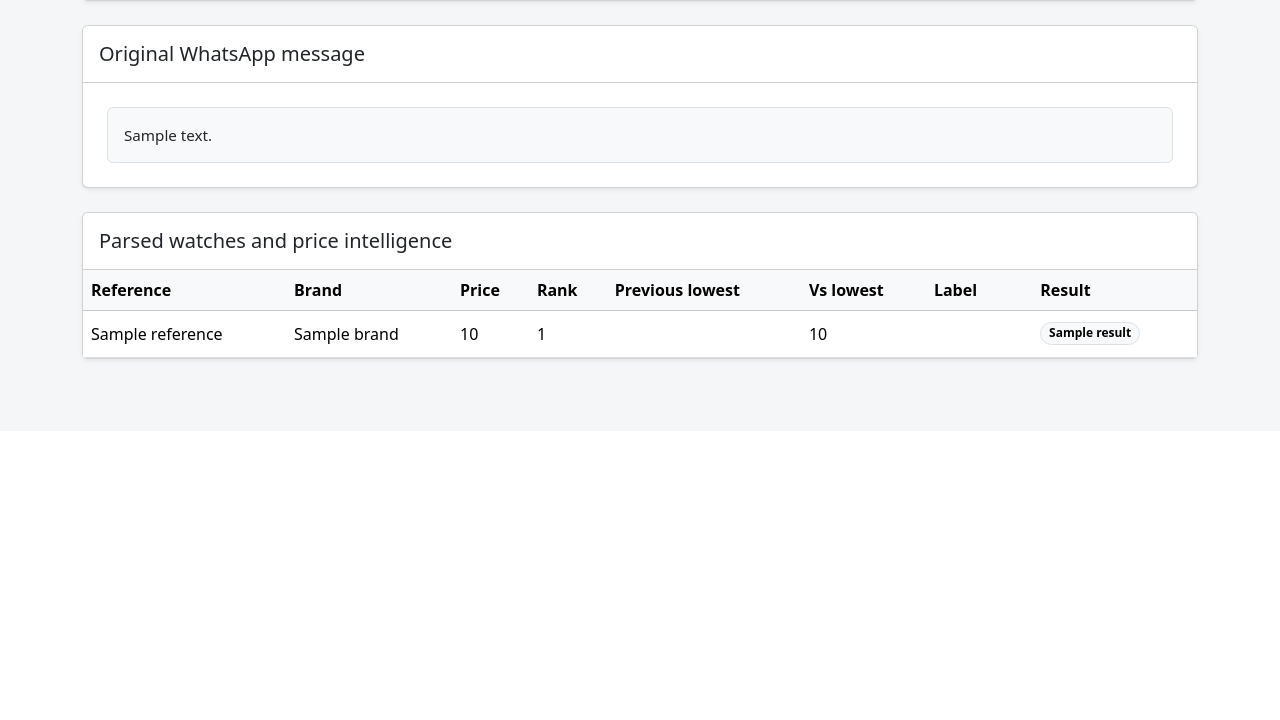
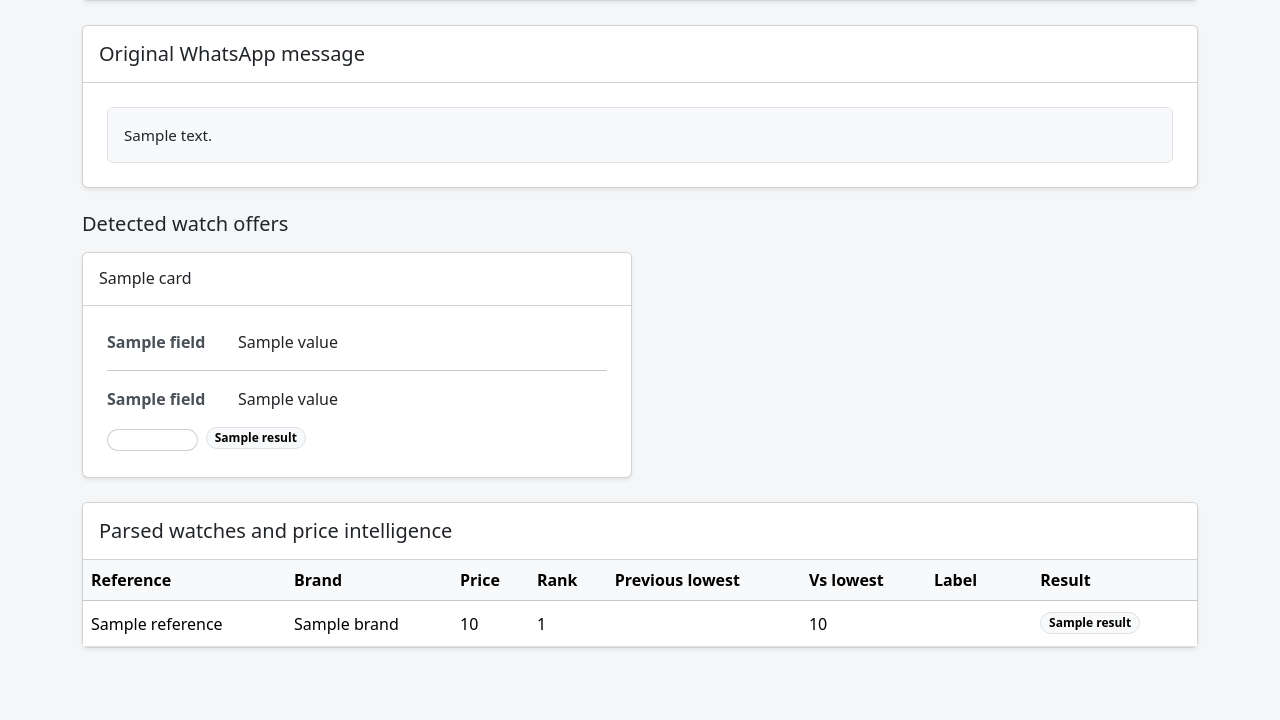
Before and after one commit to MrDeBlok/mrv4ult-ai, a FastAPI app: template templates/activity_detail.html in a window 1280 px wide. Shown: the part 571-1291 px from the top of the page. Before the commit the page ends 935 px from the top, so only its background shows below. Run offline with FastAPI, Linux system fonts and the light colour scheme; the template is opened without the code that fills it: most values are stand-ins (such as "Sample title", 1, 10 or a date in 2020).

Commit message:
Sprint 19.3: Improve import detail page

```diff
--- a/app.py
+++ b/app.py
@@ -40,6 +40,7 @@ from search import (
     group_offers_by_watch,
     search_offers,
 )
+from watch_parser import parse_message
 
 BASE_DIR = Path(__file__).resolve().parent
 DEFAULT_WHATSAPP_INSTANCE = get_default_instance_name()
@@ -296,6 +297,108 @@ def import_status_reason(import_log: dict[str, Any]) -> str:
     return "Import completed."
 
 
+WATCH_OFFER_CARD_FIELDS: list[tuple[str, str]] = [
+    ("brand", "Brand"),
+    ("reference", "Reference"),
+    ("model", "Model"),
+    ("nickname", "Nickname"),
+    ("dial", "Dial"),
+    ("bracelet", "Bracelet"),
+    ("condition", "Condition"),
+    ("card_date", "Card date"),
+    ("original_price_display", "Original price"),
+    ("original_currency", "Currency"),
+    ("usd_price_display", "USD price"),
+    ("notes", "Notes"),
+]
+
+
+def _has_display_value(value: Any) -> bool:
+    if value is None:
+        return False
+    if isinstance(value, str) and (not value.strip() or value.strip().upper() == "N/A"):
+        return False
+    return True
+
+
+def _card_text(row: dict[str, Any], watch: dict[str, Any], row_key: str, watch_key: str) -> str | None:
+    value = row.get(row_key)
+    if not _has_display_value(value):
+        value = watch.get(watch_key)
+    if not _has_display_value(value):
+        return None
+    if row_key in {"brand", "model", "dial", "bracelet", "reference"} and isinstance(value, str):
+        return _display_value(value)
+    return str(value)
+
+
+def _build_watch_offer_card(row: dict[str, Any], watch: dict[str, Any], index: int) -> dict[str, Any]:
+    original_price = row.get("original_price")
+    if original_price is None:
+        original_price = watch.get("original_price") or watch.get("price")
+    original_currency = row.get("original_currency") or watch.get("original_currency") or watch.get("currency")
+    usd_price = row.get("usd_price")
+    if usd_price is None:
+        usd_price = watch.get("usd_price")
+
+    merged = {
+        "brand": _card_text(row, watch, "brand", "brand"),
+        "reference": _card_text(row, watch, "reference", "reference"),
+        "model": _card_text(row, watch, "model", "model"),
+        "nickname": _card_text(row, watch, "nickname", "nickname"),
+        "dial": _card_text(row, watch, "dial", "dial"),
+        "bracelet": _card_text(row, watch, "bracelet", "bracelet"),
+        "condition": _card_text(row, watch, "condition", "condition"),
+        "card_date": _card_text(row, watch, "card_date", "card_date"),
+        "original_price_display": row.get("price")
+        or (format_price(original_price, original_currency) if original_price is not None else None),
+        "original_currency": original_currency if _has_display_value(original_currency) else None,
+        "usd_price_display": format_usd_price(usd_price) if usd_price is not None else None,
+        "notes": _card_text(row, watch, "notes", "notes"),
+    }
+
+    fields = [
+        {"label": label, "value": merged[key]}
+        for key, label in WATCH_OFFER_CARD_FIELDS
+        if _has_display_value(merged.get(key))
+    ]
+
+    title_parts = [part for part in (merged.get("brand"), merged.get("reference")) if part]
+    title = " · ".join(title_parts) if title_parts else f"Watch offer {index + 1}"
+
+    intelligence_fields: list[dict[str, str]] = []
+    for key, label in (
+        ("rank", "Rank"),
+        ("previous_lowest_usd", "Previous lowest"),
+        ("price_difference", "Difference vs lowest"),
+    ):
+        value = row.get(key)
+        if _has_display_value(value):
+            intelligence_fields.append({"label": label, "value": str(value)})
+
+    return {
+        "title": title,
+        "fields": fields,
+        "intelligence_fields": intelligence_fields,
+        "price_label": row.get("price_label"),
+        "price_label_class": row.get("price_label_class"),
+        "results": row.get("results") or [],
+    }
+
+
+def build_watch_offer_cards(raw_message: str, rows: list[dict[str, Any]]) -> list[dict[str, Any]]:
+    """Build card view models for parsed watches on the import detail page."""
+    parsed_watches = parse_message(raw_message).get("watches") or [] if raw_message.strip() else []
+    item_count = max(len(rows), len(parsed_watches))
+
+    cards: list[dict[str, Any]] = []
+    for index in range(item_count):
+        row = rows[index] if index < len(rows) else {}
+        watch = parsed_watches[index] if index < len(parsed_watches) else {}
+        cards.append(_build_watch_offer_card(row, watch, index))
+    return cards
+
+
 def build_activity_row(import_log: dict[str, Any]) -> dict[str, Any]:
     """Format one import log for the activity list."""
     status = normalize_import_status(import_log)
@@ -323,6 +426,8 @@ def build_activity_detail(
     summary = import_log.get("summary") or {}
     message = message or {}
     status = normalize_import_status(import_log)
+    rows = summary.get("rows") or []
+    raw_message = message.get("raw_text") or ""
     return {
         "id": import_log["id"],
         "import_time": format_timestamp(import_log.get("import_time")),
@@ -338,8 +443,9 @@ def build_activity_detail(
         "status": format_import_status(status),
         "status_class": import_status_class(status),
         "status_reason": import_status_reason(import_log),
-        "raw_message": message.get("raw_text") or "",
-        "rows": summary.get("rows") or [],
+        "raw_message": raw_message,
+        "watch_cards": build_watch_offer_cards(raw_message, rows),
+        "rows": rows,
     }
 
 
--- a/ingest.py
+++ b/ingest.py
@@ -361,6 +361,16 @@ def _build_watch_row(
     return {
         "reference": _display_value(watch.get("reference")),
         "brand": _display_value(watch.get("brand")),
+        "model": _optional_display_value(watch.get("model")),
+        "nickname": watch.get("nickname"),
+        "dial": _optional_display_value(watch.get("dial")),
+        "bracelet": _optional_display_value(watch.get("bracelet")),
+        "condition": watch.get("condition"),
+        "card_date": watch.get("card_date"),
+        "original_price": watch.get("original_price") or watch.get("price"),
+        "original_currency": watch.get("original_currency") or watch.get("currency"),
+        "usd_price": watch.get("usd_price"),
+        "notes": watch.get("notes"),
         "price": _format_price(
             watch.get("original_price") or watch.get("price"),
             watch.get("original_currency") or watch.get("currency"),
@@ -372,6 +382,12 @@ def _build_watch_row(
         "price_label": price_intelligence["label"],
         "price_label_class": price_intelligence["label_class"],
     }
+
+
+def _optional_display_value(value: str | None) -> str | None:
+    if not value:
+        return None
+    return _display_value(value)
 
 
 def _display_value(value: str | None) -> str:
--- a/static/css/dashboard.css
+++ b/static/css/dashboard.css
@@ -65,6 +65,19 @@ body {
     font-size: 0.95rem;
 }
 
+.watch-offer-card .watch-offer-fields dt {
+    font-weight: 600;
+    color: #495057;
+}
+
+.watch-offer-card .watch-offer-fields dd {
+    margin-bottom: 0.75rem;
+}
+
+.watch-offer-card .watch-offer-fields dd:last-child {
+    margin-bottom: 0;
+}
+
 .whatsapp-qr {
     max-width: 320px;
     border: 1px solid #dee2e6;
--- a/templates/activity_detail.html
+++ b/templates/activity_detail.html
@@ -61,6 +61,56 @@
     </div>
 </section>
 
+{% if detail.watch_cards %}
+<section class="mb-4">
+    <h2 class="h5 mb-3">Detected watch offers</h2>
+    <div class="row g-3">
+        {% for card in detail.watch_cards %}
+        <div class="col-12 col-xl-6">
+            <div class="card shadow-sm h-100 watch-offer-card">
+                <div class="card-header bg-white py-3">
+                    <h3 class="h6 mb-0">{{ card.title }}</h3>
+                </div>
+                <div class="card-body p-3 p-md-4">
+                    {% if card.fields %}
+                    <dl class="row mb-0 watch-offer-fields">
+                        {% for field in card.fields %}
+                        <dt class="col-sm-4 col-md-3">{{ field.label }}</dt>
+                        <dd class="col-sm-8 col-md-9">{{ field.value }}</dd>
+                        {% endfor %}
+                    </dl>
+                    {% endif %}
+
+                    {% if card.intelligence_fields %}
+                    <hr class="my-3">
+                    <dl class="row mb-0 watch-offer-fields">
+                        {% for field in card.intelligence_fields %}
+                        <dt class="col-sm-4 col-md-3">{{ field.label }}</dt>
+                        <dd class="col-sm-8 col-md-9">{{ field.value }}</dd>
+                        {% endfor %}
+                    </dl>
+                    {% endif %}
+
+                    {% if card.price_label or card.results %}
+                    <div class="d-flex flex-wrap align-items-center gap-2 mt-3">
+                        {% if card.price_label %}
+                        <span class="badge rounded-pill text-bg-{{ card.price_label_class }}">
+                            {{ card.price_label }}
+                        </span>
+                        {% endif %}
+                        {% for result in card.results %}
+                        <span class="badge rounded-pill text-bg-light border import-result-badge">{{ result }}</span>
+                        {% endfor %}
+                    </div>
+                    {% endif %}
+                </div>
+            </div>
+        </div>
+        {% endfor %}
+    </div>
+</section>
+{% endif %}
+
 {% if detail.rows %}
 <section class="card shadow-sm mb-4">
     <div class="card-header bg-white py-3">
```
